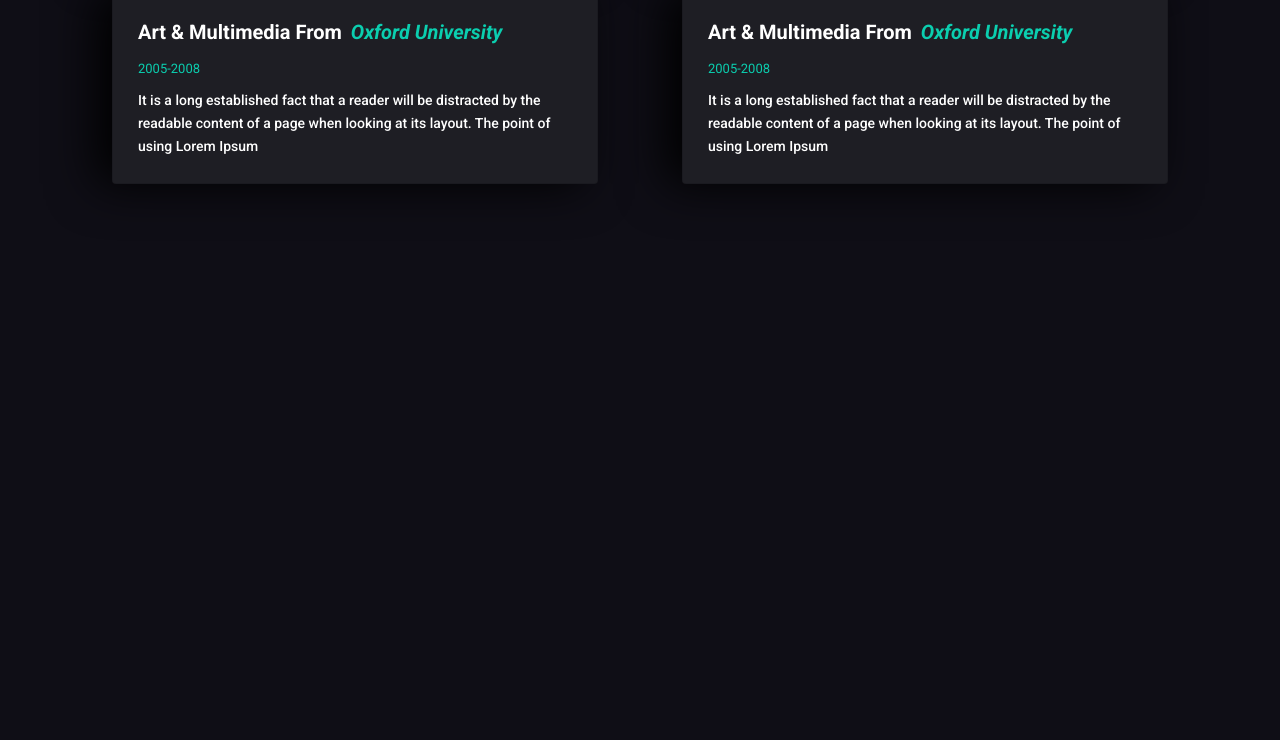
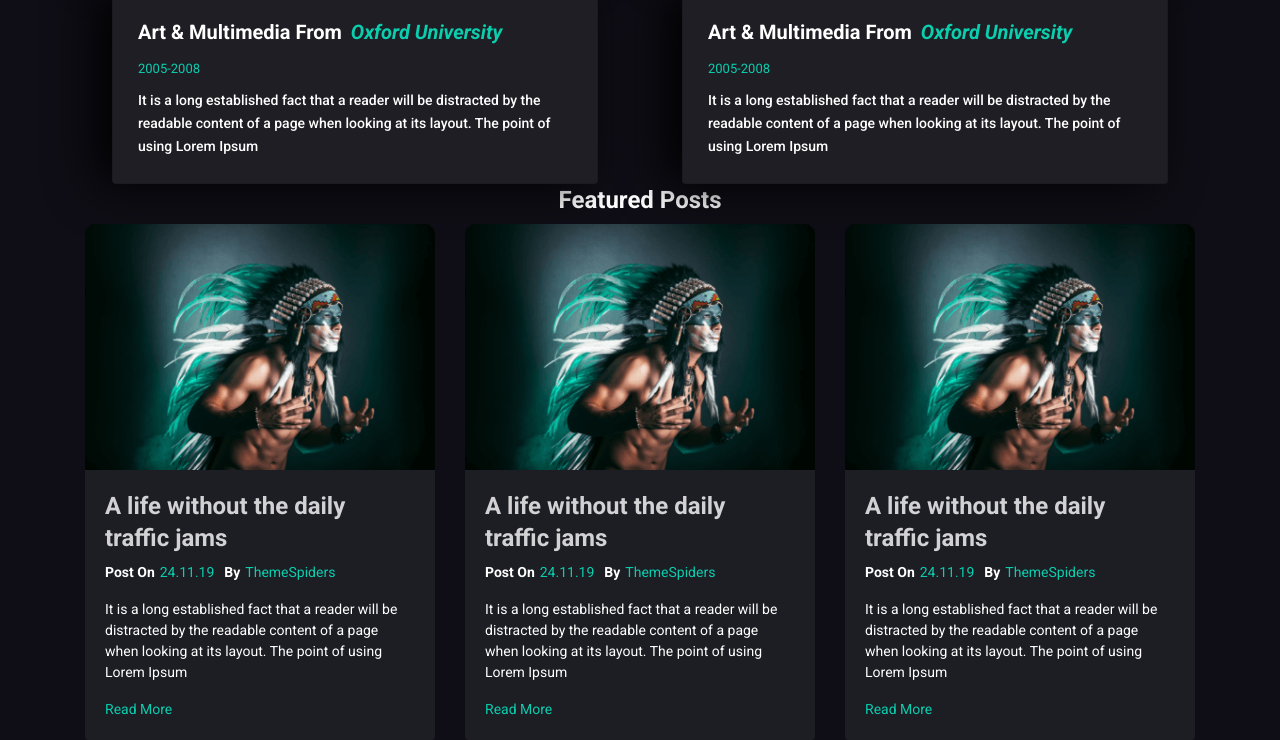
Before and after one commit to toannguyentv/CC-MT-PTMNM, a plain HTML site: page index.html in a window 1280 px wide. Shown: the part 530-1270 px from the top of the page. Before the commit the page ends 800 px from the top, so only its background shows below. Drawn offline with nearby package versions, Linux system fonts and the light colour scheme.

Commit message:
done task

```diff
--- a/css/main.css
+++ b/css/main.css
@@ -1,6 +1,7 @@
 body {
     font-family: 'Roboto', sans-serif;
     background-color: #0f0e16;
+    font-size: 14px;
 }
 
 /* Exp */
@@ -37,4 +38,61 @@ body {
     line-height: 40px;
     font-weight: bold;
     margin-bottom: 60px;
+    width: 90%;
+    margin: 0 auto;
 }
+/* End Exp */
+
+/* Blog */
+.blog-title>a {
+    color: #d2d2d4!important;
+}
+.blog-title>a:hover{
+    color: #0bceaf!important;
+    text-decoration: none;
+}
+.blog-title {
+    font-weight: 600;
+    font-size: 24px;
+    line-height: 32px;
+}
+.blog-post .blog-post--list {
+    display: flex;
+    list-style: none;
+    padding: 0;
+}
+
+.blog-post .blog-post--item {
+    padding: 0 10px 0 0;
+}
+.blog-post .blog-post--item a {
+    padding-left: 5px;
+}
+.blog-card {
+    background-color: #1d1d24;
+    border-bottom-left-radius: 4px;
+    border-bottom-right-radius: 4px;
+    border: none;
+}
+
+.blog-body a {
+    color:#0bceaf;
+}
+
+a.blog-link {
+    font-size: 14px;
+    text-decoration: none;
+}
+
+a.blog-link:hover {
+    color: #09f3cd;
+}
+
+.card-img-top {
+    width: 100%;
+    border-top-left-radius: calc(.25rem - 1px);
+    border-top-right-radius: calc(.25rem - 1px);
+    background: #0f0e16;
+}
+
+/* End Blog */
--- a/index.html
+++ b/index.html
@@ -23,7 +23,7 @@
       <!-- Skill -->
       <section class="skill"></section>
       <!-- End Skill -->
-      <!-- exp -->
+      <!-- Exp-Loi -->
       <section class="exp">
         <div class="container exp__wrapper">
           <div class="row exp__content">
@@ -55,7 +55,7 @@
               </div>
             </div>
             <div class="col-6">
-              <h3 class="title-card mb-5 text-white">Education</h3>
+              <h3 class="title-card mb-5 text-white">Work Experience</h3>
               <div class="card text-left mt-4 text-white">
                 <img class="card-img-top" src="holder.js/100px180/" alt="">
                 <div class="card-body">
@@ -91,8 +91,62 @@
       <!-- pricing -->
       <section class="pricing"></section>
       <!-- End pricing -->
-      <!-- Blog -->
-      <section class="blog"></section>
+      <!-- Blog--Loi-->
+      <section class="blog">
+        <div class="container blog__wrapper">
+          <h3 class="blog-title text-white text-center">Featured Posts</h3>
+          <div class="row blog__content">
+            <div class="col-4">
+              <div class="card text-left blog-card">
+                <img class="card-img-top" src="./img/b-1.png" alt="blog-1">
+                <div class="card-body text-white blog-body">
+                  <h2 class="blog-title"><a href="">A life without the daily traffic jams</a></h2>
+                  <div class="blog-post">
+                    <ul class="blog-post--list">
+                      <li class="blog-post--item"><strong>Post On</strong><a href="">24.11.19</a></li>
+                      <li class="blog-post--item"><strong>By</strong><a href="">ThemeSpiders</a></li>
+                    </ul>
+                  </div>
+                  <p class="blog-text">It is a long established fact that a reader will be distracted by the readable content of a page when looking at its layout. The point of using Lorem Ipsum</p>
+                  <a class="blog-link" href="">Read More</a>
+                </div>
+              </div>
+            </div>
+            <div class="col-4">
+              <div class="card text-left blog-card">
+                <img class="card-img-top" src="./img/b-1.png" alt="blog-1">
+                <div class="card-body text-white blog-body">
+                  <h2 class="blog-title"><a href="">A life without the daily traffic jams</a></h2>
+                  <div class="blog-post">
+                    <ul class="blog-post--list">
+                      <li class="blog-post--item"><strong>Post On</strong><a href="">24.11.19</a></li>
+                      <li class="blog-post--item"><strong>By</strong><a href="">ThemeSpiders</a></li>
+                    </ul>
+                  </div>
+                  <p class="blog-text">It is a long established fact that a reader will be distracted by the readable content of a page when looking at its layout. The point of using Lorem Ipsum</p>
+                  <a class="blog-link" href="">Read More</a>
+                </div>
+              </div>
+            </div>
+            <div class="col-4">
+              <div class="card text-left blog-card">
+                <img class="card-img-top" src="./img/b-1.png" alt="blog-1">
+                <div class="card-body text-white blog-body">
+                  <h2 class="blog-title"><a href="">A life without the daily traffic jams</a></h2>
+                  <div class="blog-post">
+                    <ul class="blog-post--list">
+                      <li class="blog-post--item"><strong>Post On</strong><a href="">24.11.19</a></li>
+                      <li class="blog-post--item"><strong>By</strong><a href="">ThemeSpiders</a></li>
+                    </ul>
+                  </div>
+                  <p class="blog-text">It is a long established fact that a reader will be distracted by the readable content of a page when looking at its layout. The point of using Lorem Ipsum</p>
+                  <a class="blog-link" href="">Read More</a>
+                </div>
+              </div>
+            </div>
+          </div>
+        </div>
+      </section>
       <!-- End Blog -->
       <!-- contact -->
       <section class="contact"></section>
```
Also changed, not shown: img/b-1.png (added), img/b-2.png (added), img/b-3.png (added).
